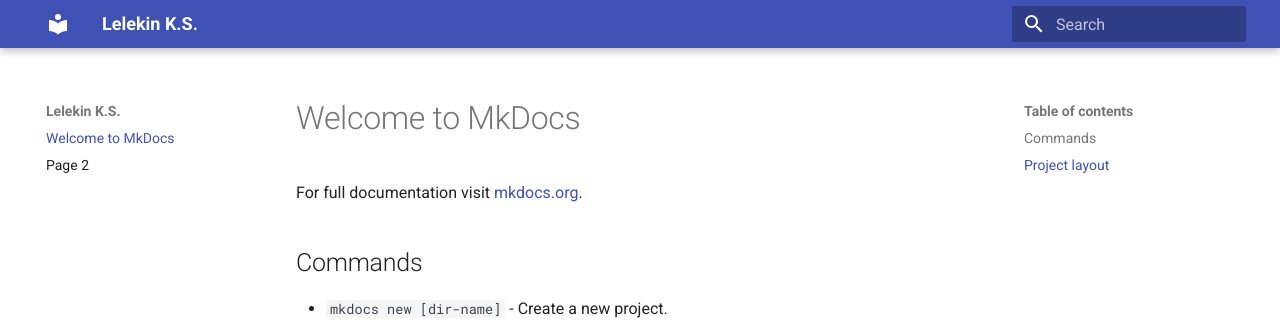
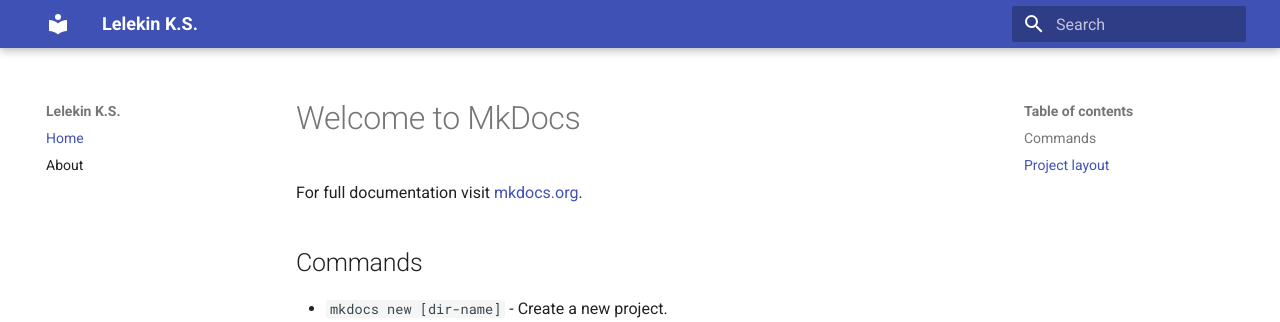
Before and after one commit to lelekinkirill96/mkdocs_portfolio, an MkDocs documentation site: the page built from docs/index.md, in a window 1280 px wide. Shown: the top 322 px of the page. Built offline with MkDocs 1.6.1 and Material for MkDocs 9.7.7, drawn with Linux system fonts in a browser that asks for light colours; some of the changed lines change nothing that is shown.

Commit message:
Init Commit 2

```diff
--- a/mkdocs.yml
+++ b/mkdocs.yml
@@ -3,6 +3,9 @@ site_url: https://lelekinkirill96.github.io/mkdocs_portfolio/
 theme:
   name: material
 
+nav:
+  - Home: index.md
+  - About: shell.md
 site_author: Kirill Lelekin
 copyright:
 markdown_extensions:
```
